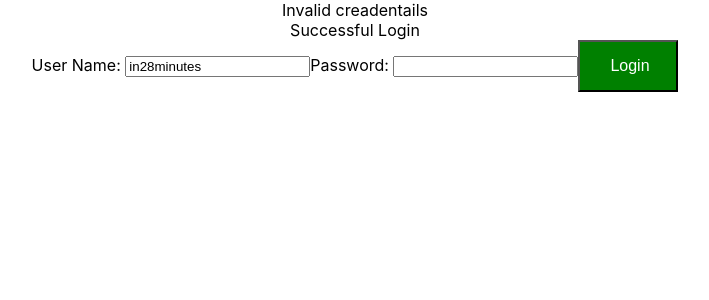
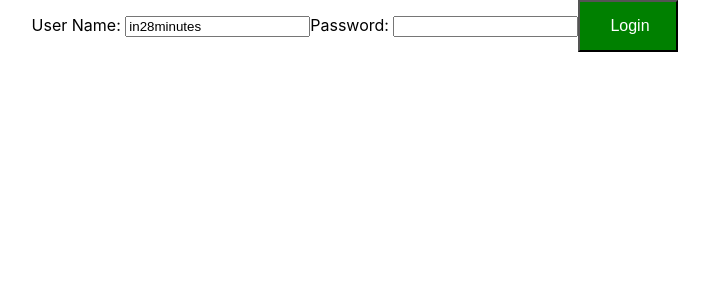
Before and after one commit to Aaarke/TodoApp, a React (Create React App) app: page / in a window 1280 px wide. Shown: the top 300 px of the page, without its empty margins (285-994 px from the left). Built offline with nearby package versions, Linux system fonts and the light colour scheme.

Commit message:
validation added for login

```diff
--- a/src/components/counterComponents/todo/TodoApp.jsx
+++ b/src/components/counterComponents/todo/TodoApp.jsx
@@ -15,7 +15,9 @@ class LoginComponent extends Component{
         super(props)
         this.state={
             username: 'in28minutes',
-            password: ''
+            password: '',
+            hasLoginFailed:false,
+            showSuccessMessage:false
         }
     // this.handleUsernameChange=this.handleUsernameChange.bind(this)
     // this.handlePasswordChange=this.handlePasswordChange.bind(this)
@@ -28,12 +30,14 @@ class LoginComponent extends Component{
     }
 
     onLoginClicked(){
-        console.log(this.state)
         if(this.state.username==='in28minutes'&&this.state.password==='dummy'){
             console.log('Login Successful')
-
+            this.setState({showSuccessMessage:true})
+            this.setState({hasLoginFailed:false})
         }else{
             console.log('Invalid Credential')
+            this.setState({showSuccessMessage:false})
+            this.setState({hasLoginFailed:true})
         }
 
     }
@@ -44,16 +48,33 @@ class LoginComponent extends Component{
 
     render(){
         return(
-
-            <div>
-                <div>Invalid creadentails</div>
-            <div>Successful Login</div>
+        <div>
+            <ShowInvalidCredential hasLoginFailed={this.state.hasLoginFailed}/>
+            <IsLoginSuccessful showSuccessMessage={this.state.showSuccessMessage}/>
            User Name: <input type="text" name="username" value={this.state.username} onChange={this.handleChange}/>
            Password: <input type="password" name="password" value={this.state.password} onChange={this.handleChange}/>
            <button onClick={this.onLoginClicked}>Login</button>
-           </div>
+        </div>
+
         )
     }
+
+
 }
 
+function ShowInvalidCredential(props){
+    if(props.hasLoginFailed){
+       return <div>Invalid creadentails</div>
+    }
+    return null
+
+}
+function IsLoginSuccessful(props){
+    if(props.showSuccessMessage){
+       return <div>Successful Login</div>
+
+    }
+    return null
+
+}
 export default TodoApp
```
